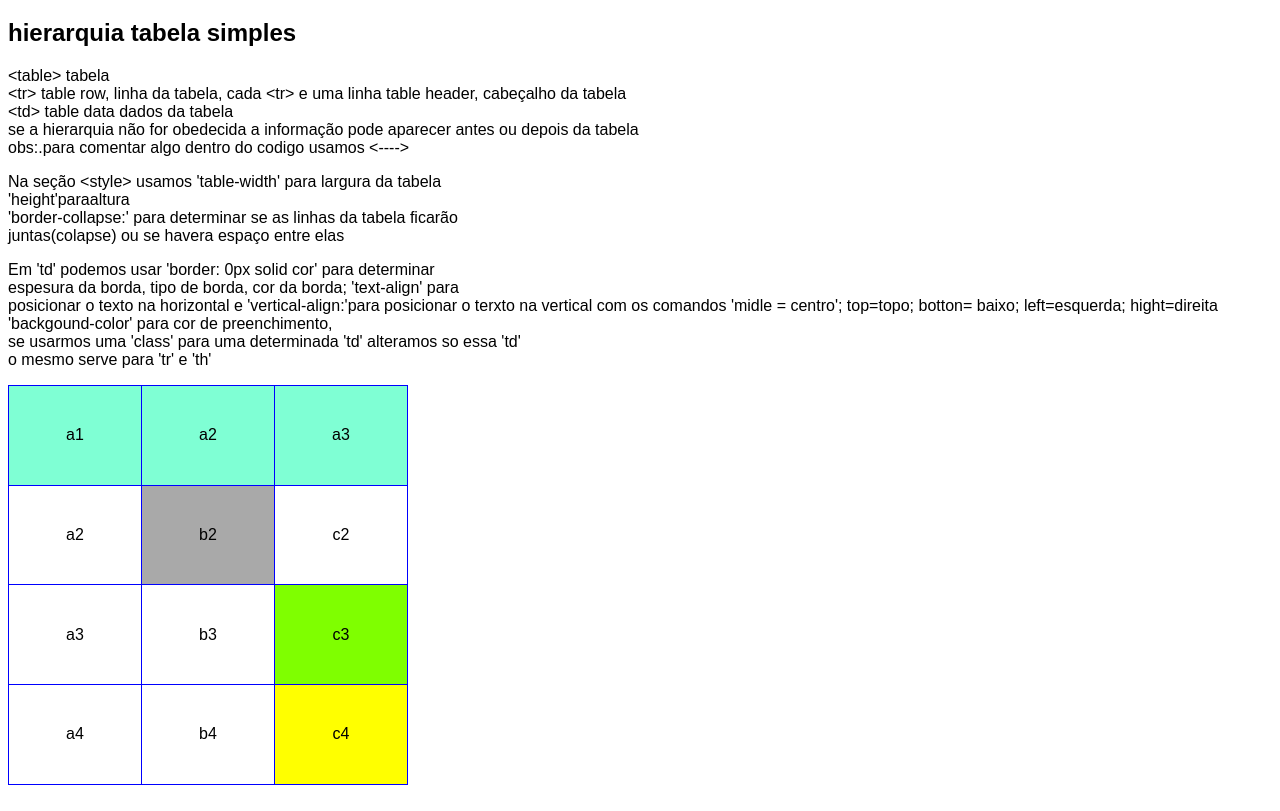
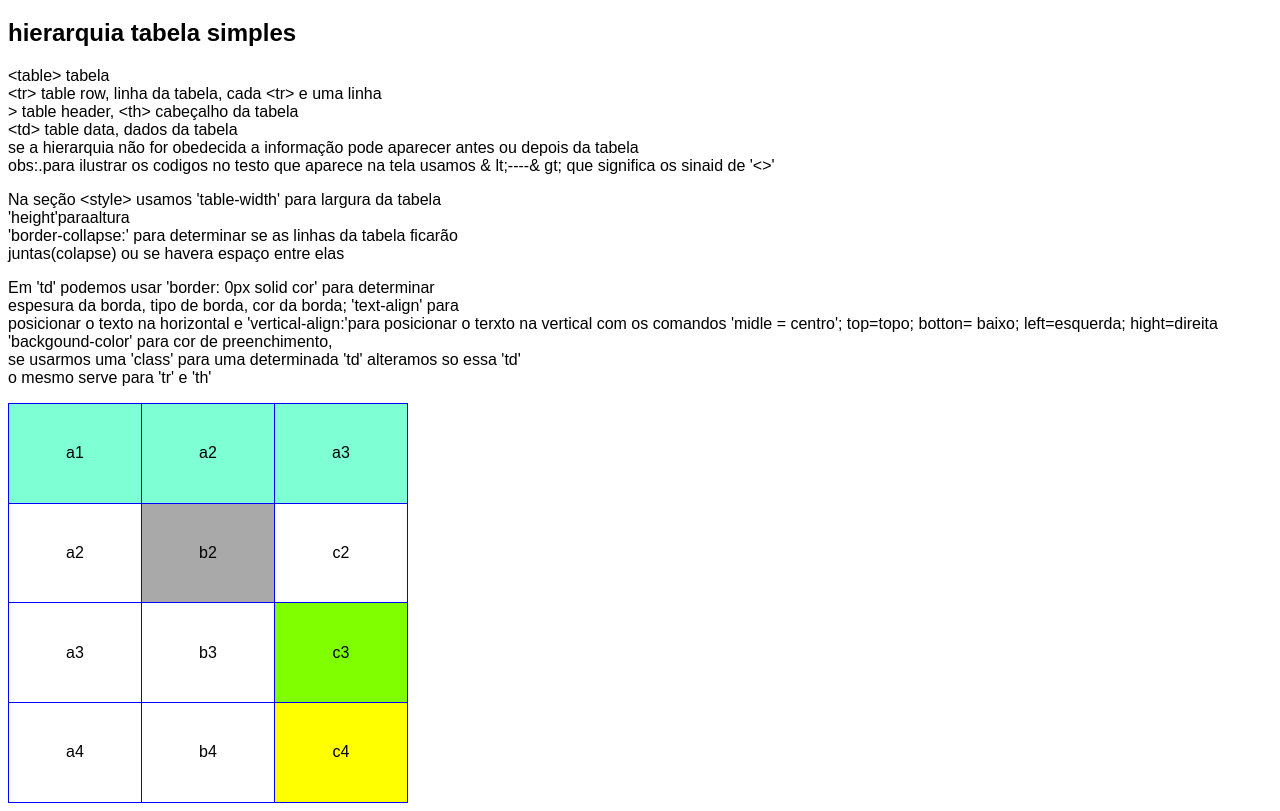
Before and after one commit to reinaldolvargas/ex023, a plain HTML site: page tabela001.html in a window 1280 px wide. Shown: the part 61-872 px from the top of the page. Drawn offline with Linux system fonts and the light colour scheme.

Commit message:
tb002correção

```diff
--- a/tabela001.html
+++ b/tabela001.html
@@ -37,12 +37,12 @@
    <p>
       &lt;table> tabela <br>
 
-         &lt;tr> table row, linha da tabela, cada &lt;tr> e uma linha
-         table header, cabeçalho da tabela <br>
-         &lttd> table data dados da tabela <br>
+         &lt;tr> table row, linha da tabela, cada &lt;tr> e uma linha <br>
+         > table header, &lt;th&gt; cabeçalho da tabela <br>
+         &lttd> table data, dados da tabela <br>
          se a hierarquia não for obedecida a informação pode
          aparecer antes ou depois da tabela <br>
-         obs:.para comentar algo dentro do codigo usamos &lt;----&gt;
+         obs:.para ilustrar os codigos no testo que aparece na tela usamos & lt;----& gt; que significa os sinaid de '&lt;&gt;'
    </p>
    <p>Na seção &lt;style&gt; usamos 'table-width' para largura da tabela <br>
       'height'paraaltura <br>
```
Also changed, not shown: tabela002.html (+11 -3 lines).
